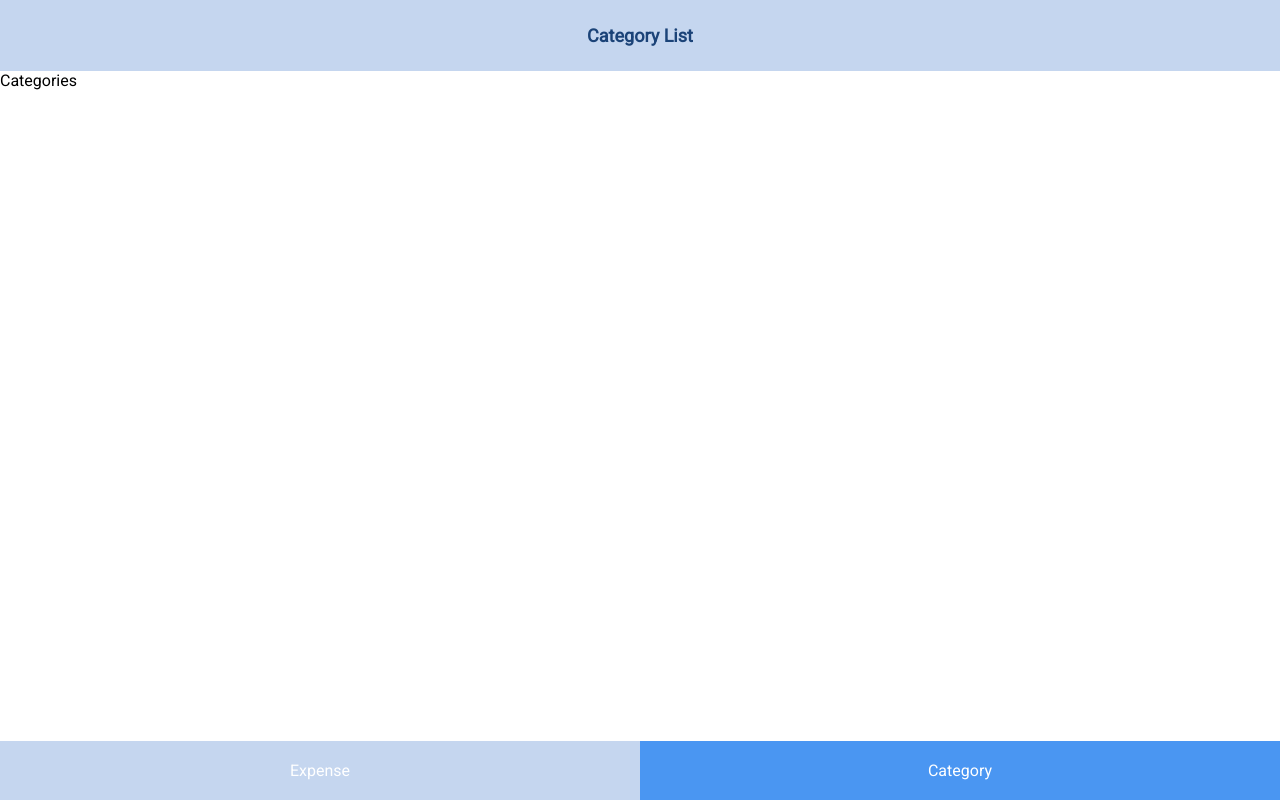
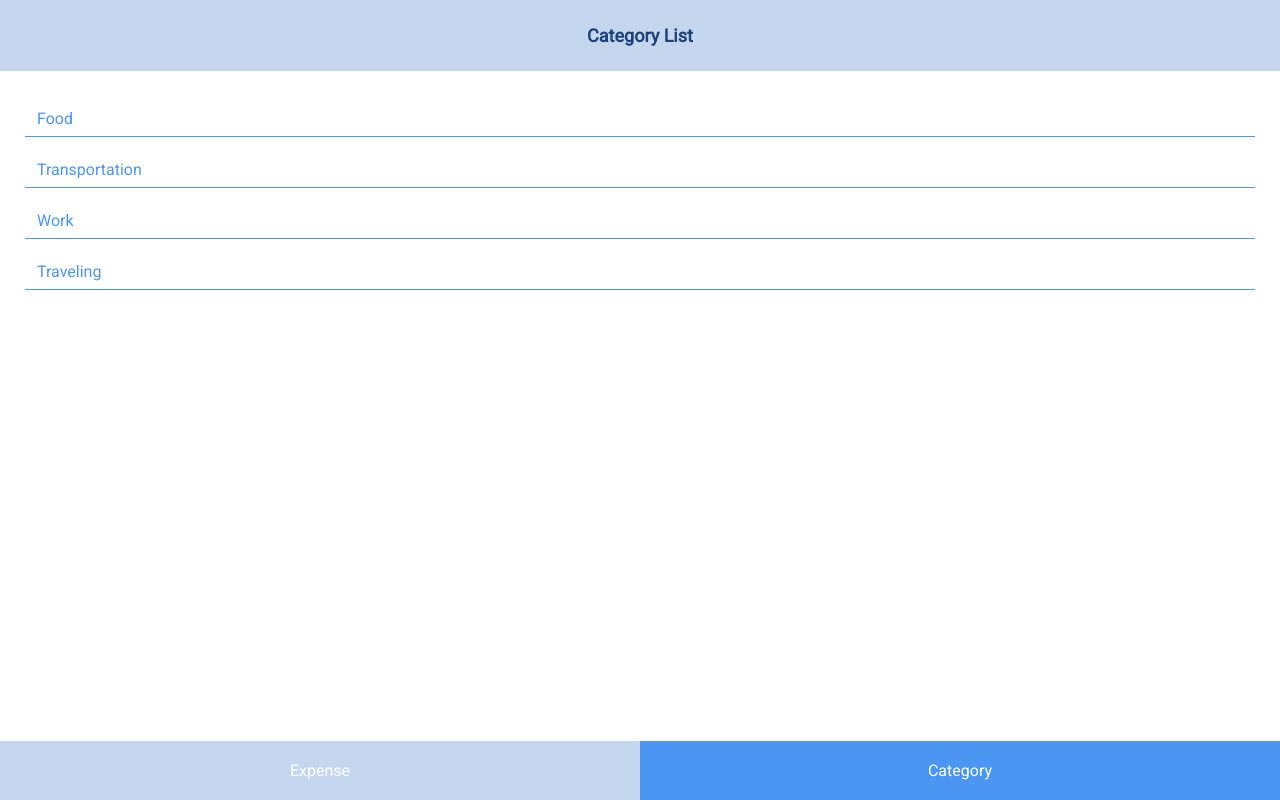
Before and after one commit to skalkii/expense-tracker, a Next.js app: page /categories in a window 1280 px wide. Built offline with nearby package versions, Linux system fonts and the light colour scheme.

Commit message:
category list drag and ddrop reorder

```diff
--- /dev/null
+++ b/components/categories/categories.module.scss
@@ -0,0 +1,13 @@
+
+@import "../../styles//main";
+
+.categoryList {
+  padding: rem(15 25);
+}
+
+.categorySingle {
+  border-bottom: rem(1) solid colorToHex("primary-blue");
+  color:  colorToHex("primary-blue");
+  padding: rem(8 12);
+  margin: rem(15 0);
+}
--- /dev/null
+++ b/components/categories/index.tsx
@@ -0,0 +1,72 @@
+"use client";
+
+import React, { useContext } from "react";
+import { ExpensesContext } from "@/contexts/expenses";
+import styles from "./categories.module.scss";
+import { DragDropContext, Draggable, Droppable } from "@hello-pangea/dnd";
+
+export interface DragNDropCategoriesPropTypes {}
+
+const DragNDropCategories = ({}: DragNDropCategoriesPropTypes) => {
+  const { categories, setCategories } = useContext(ExpensesContext);
+  console.log(categories);
+
+  const onDragEnd = async (result: any) => {
+    if (!result?.destination) return;
+    const sourceIndex = result.source.index;
+    const destinationIndex = result.destination.index;
+    const sourceCategory = categories[sourceIndex];
+    const destinationCategory = categories[destinationIndex];
+    // if (sourceCategory.isMain || destinationCategory.isMain) return;
+
+    const newCategories = Array.from(categories);
+    const [removed] = newCategories.splice(result.source.index, 1);
+    newCategories.splice(result.destination.index, 0, removed);
+
+    setCategories(
+      newCategories.map((category, index) => ({
+        ...category,
+        order: index + 1,
+      }))
+    );
+  };
+
+  return (
+    <>
+      <DragDropContext onDragEnd={onDragEnd}>
+        <Droppable droppableId="category-list">
+          {(droppableProvided) => (
+            <ul
+              ref={droppableProvided.innerRef}
+              {...droppableProvided.droppableProps}
+              className={styles.categoryList}
+            >
+              {categories.map((category, index) => {
+                return (
+                  <Draggable
+                    key={category.id}
+                    draggableId={category.id}
+                    index={index}
+                  >
+                    {(provided) => (
+                      <li
+                        ref={provided.innerRef}
+                        className={styles.categorySingle}
+                        {...provided.draggableProps}
+                      >
+                        <div {...provided.dragHandleProps}>{category.name}</div>
+                      </li>
+                    )}
+                  </Draggable>
+                );
+              })}
+              {droppableProvided.placeholder}
+            </ul>
+          )}
+        </Droppable>
+      </DragDropContext>
+    </>
+  );
+};
+
+export default DragNDropCategories;
--- a/components/expensecategories/index.tsx
+++ b/components/expensecategories/index.tsx
@@ -1,25 +1,24 @@
 "use client";
 
-import React, { useContext } from "react";
+import React from "react";
 import TopBar, { TopBarPropTypes } from "../../modules/topbar";
-import { ExpensesContext } from "@/contexts/expenses";
 import styles from "./expensecategories.module.scss";
 import Tabs, { TabType } from "../../modules/tabs";
+import DragNDropCategories from "../categories";
 
 export interface ExpenseCategoriesPropTypes {
   topbar: TopBarPropTypes;
   tabs: TabType[];
 }
 
-const ExpenseTracking = ({ topbar, tabs }: ExpenseCategoriesPropTypes) => {
-  const { expenses } = useContext(ExpensesContext);
+const ExpenseCategories = ({ topbar, tabs }: ExpenseCategoriesPropTypes) => {
   return (
     <div className={styles.pageWrapper}>
       <TopBar {...topbar} />
-      Categories
+      <DragNDropCategories />
       <Tabs tabs={tabs} />
     </div>
   );
 };
 
-export default ExpenseTracking;
+export default ExpenseCategories;
--- a/contexts/expenses/index.tsx
+++ b/contexts/expenses/index.tsx
@@ -7,13 +7,22 @@ import {
   ExpensesDummy,
 } from "@/utils/useExpense";
 import { useRouter } from "next/navigation";
-import { FC, ReactNode, createContext, useState } from "react";
+import {
+  Dispatch,
+  FC,
+  ReactNode,
+  SetStateAction,
+  createContext,
+  useState,
+} from "react";
 
 export interface ExpensesContextType {
   expenses: Expense[];
   createExpense: (expense: Expense) => void;
   updateExpense: (expense: Expense) => void;
   deleteExpense: (expenseId: string) => void;
+  setCategories: Dispatch<SetStateAction<Category[]>>;
+  categories: Category[];
 }
 
 export const ExpensesContext = createContext<ExpensesContextType>({
@@ -21,6 +30,8 @@ export const ExpensesContext = createContext<ExpensesContextType>({
   createExpense: () => {},
   updateExpense: () => {},
   deleteExpense: () => {},
+  setCategories: () => {},
+  categories: [],
 });
 
 const ExpensesProvider: FC<{ children: ReactNode }> = ({ children }) => {
@@ -54,7 +65,14 @@ const ExpensesProvider: FC<{ children: ReactNode }> = ({ children }) => {
 
   return (
     <ExpensesContext.Provider
-      value={{ expenses, createExpense, deleteExpense, updateExpense }}
+      value={{
+        expenses,
+        createExpense,
+        deleteExpense,
+        updateExpense,
+        categories,
+        setCategories,
+      }}
     >
       {children}
     </ExpensesContext.Provider>
--- a/next.config.mjs
+++ b/next.config.mjs
@@ -1,4 +1,6 @@
 /** @type {import('next').NextConfig} */
-const nextConfig = {};
+const nextConfig = {
+  reactStrictMode: false,
+};
 
 export default nextConfig;
--- a/package.json
+++ b/package.json
@@ -9,6 +9,7 @@
     "lint": "next lint"
   },
   "dependencies": {
+    "@hello-pangea/dnd": "^16.6.0",
     "classnames": "^2.5.1",
     "next": "14.2.3",
     "react": "^18",
--- a/styles/global.css
+++ b/styles/global.css
@@ -25,9 +25,13 @@ main {
 }
 
 p,
-h3 {
+h3,
+ul,
+li {
   margin: 0;
   padding: 0;
+  text-decoration: none;
+  list-style-type: none;
 }
 
 input,
--- a/utils/useExpense.tsx
+++ b/utils/useExpense.tsx
@@ -9,6 +9,7 @@ export interface Category {
   name: string;
   isMain: boolean;
   order: number;
+  id: string;
 }
 
 export interface Expense {
@@ -69,10 +70,10 @@ export const getMonthlyExpenses = (expenses: Expense[]): Expense[][] => {
 };
 
 export const Categories: Category[] = [
-  { isMain: true, order: 1, name: "Food" },
-  { isMain: true, order: 2, name: "Transportation" },
-  { isMain: true, order: 3, name: "Work" },
-  { isMain: false, order: 4, name: "Traveling" },
+  { isMain: true, order: 1, name: "Food", id: "11" },
+  { isMain: true, order: 2, name: "Transportation", id: "22" },
+  { isMain: true, order: 3, name: "Work", id: "33" },
+  { isMain: false, order: 4, name: "Traveling", id: "44" },
 ];
 
 export const ExpensesDummy: Expense[] = [
```
Also changed, not shown: 1 other file (tests, documents, lock files or other folders).
